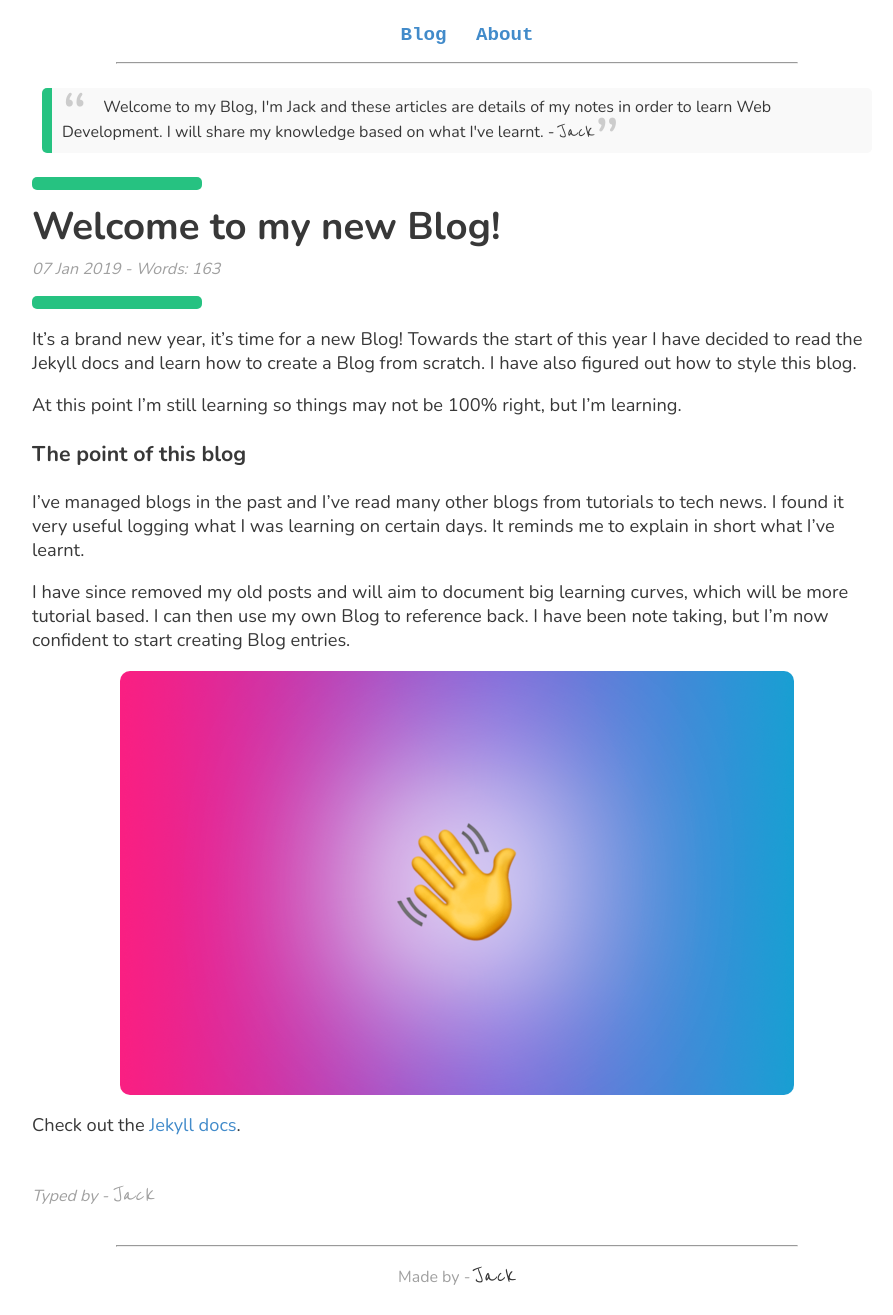
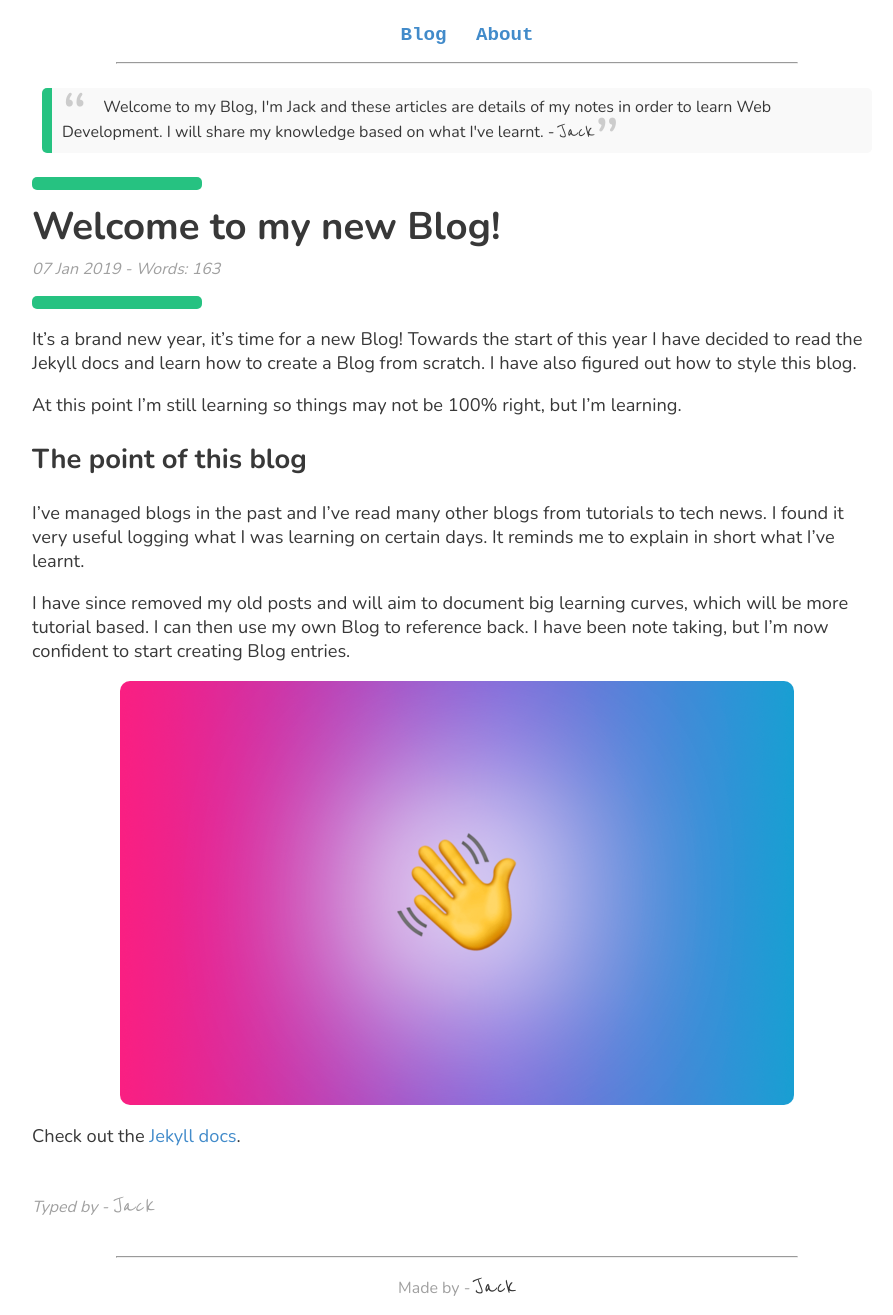
Before and after one commit to jackwebdev/Blog, a Jekyll site: the page built from _posts/2019-01-07-welcome-to-my-new-blog.markdown, in a window 1280 px wide. Shown: the whole page, without its empty margins (183-1076 px from the left). Built offline with Jekyll 4.4.1, drawn with Linux system fonts in a browser that asks for light colours; some web fonts are replaced.

```diff
--- a/_posts/2019-01-07-welcome-to-my-new-blog.markdown
+++ b/_posts/2019-01-07-welcome-to-my-new-blog.markdown
@@ -9,7 +9,7 @@ It's a brand new year, it's time for a new Blog! Towards the start of this year
 
 At this point I'm still learning so things may not be 100% right, but I'm learning.
 
-### The point of this blog
+## The point of this blog
 I've managed blogs in the past and I've read many other blogs from tutorials to tech news. I found it very useful logging what I was learning on certain days. It reminds me to explain in short what I've learnt.
 
 I have since removed my old posts and will aim to document big learning curves, which will be more tutorial based. I can then use my own Blog to reference back. I have been note taking, but I'm now confident to start creating Blog entries.
```
